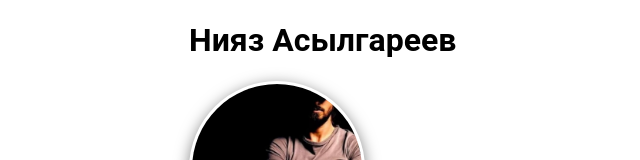
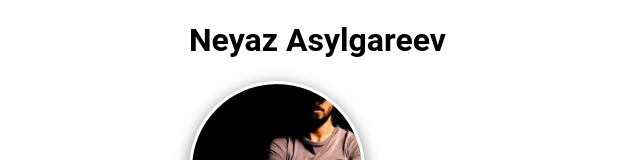
Before and after one commit to NeyazAsylgareev/NeyazAsylgareev.github.io, a plain HTML site: page index.html in a window 1280 px wide. Shown: the top 160 px of the page, without its empty margins (1-641 px from the left). Drawn offline with Linux system fonts and the light colour scheme.

Commit message:
Update index.html

```diff
--- a/index.html
+++ b/index.html
@@ -7,7 +7,7 @@
 </head>
 
 <body class="container">
-		<h1>Нияз Асылгареев</h1>
+		<h1>Neyaz Asylgareev</h1>
 
 		<div class="item">
 			<img class="photo" src="me1.png" width="170" height="170" alt="фото">
```
